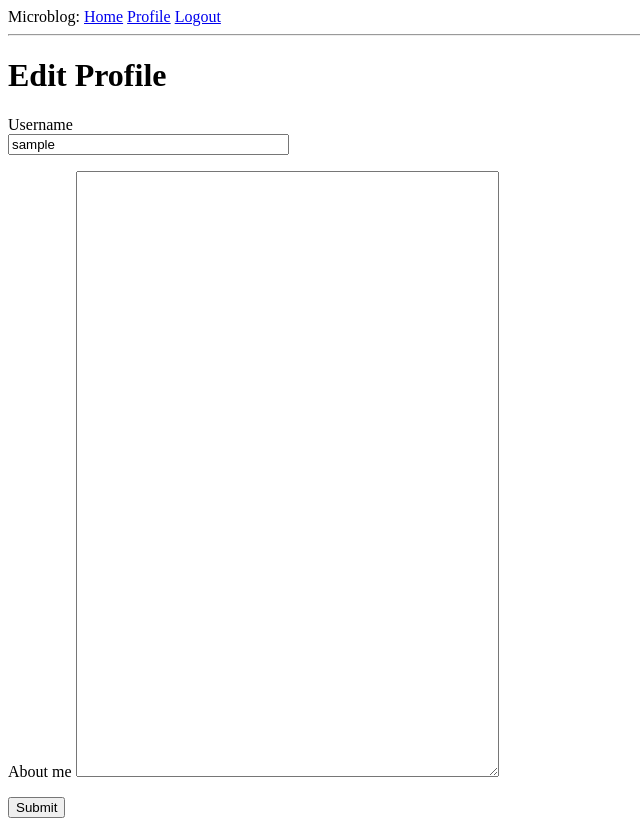
After one commit to kudeh/microblog, a Flask app: page /edit_profile in a window 1280 px wide. The commit adds this page. Shown: the whole page, without its empty margins (0-640 px from the left). Run offline with Flask 2, Linux system fonts and the light colour scheme; the visitor is signed in with stand-in values (Sample User, id 1); data comes from the database, SQL or seed files in the repository; both versions use the stored data as it was after the commit.

Commit message:
added user profile logic and view

```diff
--- a/app/forms.py
+++ b/app/forms.py
@@ -1,6 +1,6 @@
 from flask_wtf import FlaskForm
-from wtforms import StringField, PasswordField, BooleanField, SubmitField
-from wtforms.validators import DataRequired, ValidationError, Email, EqualTo
+from wtforms import StringField, PasswordField, BooleanField, SubmitField, TextAreaField
+from wtforms.validators import DataRequired, ValidationError, Email, EqualTo, Length
 from app.models import User
 
 
@@ -27,3 +27,9 @@ class RegistrationForm(FlaskForm):
         user = User.query.filter_by(email=email.data).first()
         if user is not None:
             raise ValidationError('Please use a different email address.')
+
+
+class EditProfileForm(FlaskForm):
+    username = StringField('Username', validators=[DataRequired()])
+    about_me = TextAreaField('About me', validators=[Length(min=0, max=140)])
+    submit = SubmitField('Submit')
--- a/app/models.py
+++ b/app/models.py
@@ -3,6 +3,7 @@ from datetime import datetime
 from app import db
 from flask_login import UserMixin
 from app import login
+from hashlib import md5
 
 
 @login.user_loader
@@ -15,6 +16,8 @@ class User(UserMixin, db.Model):
     username = db.Column(db.String(64), index=True, unique=True)
     email = db.Column(db.String(120), index=True, unique=True)
     password_hash = db.Column(db.String(128))
+    about_me = db.Column(db.String(140))
+    last_seen = db.Column(db.DateTime, default=datetime.utcnow)
     posts = db.relationship('Post', backref='author', lazy='dynamic')
 
     def __repr__(self):
@@ -26,6 +29,10 @@ class User(UserMixin, db.Model):
     def check_password(self, password):
         return check_password_hash(self.password_hash, password)
 
+    def avatar(self, size):
+        digest = md5(self.email.lower().encode('utf-8')).hexdigest()
+        return 'https://www.gravatar.com/avatar/{}?d=identicon&s={}'.format(digest, size)
+
 
 class Post(db.Model):
     id = db.Column(db.Integer, primary_key=True)
--- a/app/routes.py
+++ b/app/routes.py
@@ -1,3 +1,5 @@
+from datetime import datetime
+
 from flask import render_template, flash, redirect, url_for
 from flask import request
 
@@ -5,12 +7,21 @@ from flask import request
 from app import app
 from app import db
 
-from app.forms import LoginForm, RegistrationForm
+
 from flask_login import current_user, login_user, logout_user
-from app.models import User
 from flask_login import login_required
 from werkzeug.urls import url_parse
 
+from app.models import User
+from app.forms import LoginForm, RegistrationForm, EditProfileForm
+
+
+
+@app.before_request
+def before_request():
+    if current_user.is_authenticated:
+        current_user.last_seen = datetime.utcnow()
+        db.session.commit()
 
 @app.route('/')
 @app.route('/index')
@@ -67,3 +78,30 @@ def register():
         flash('Congratulations, you are now a registered user!')
         return redirect(url_for('login'))
     return render_template('register.html', title='Register', form=form)
+
+
+@app.route('/user/<username>')
+@login_required
+def user(username):
+    user = User.query.filter_by(username=username).first_or_404()
+    posts = [
+        {'author': user, 'body': 'Test post #1'},
+        {'author': user, 'body': 'Test post #2'}
+    ]
+    return render_template('user.html', user=user, posts=posts)
+
+
+@app.route('/edit_profile', methods=['GET', 'POST'])
+@login_required
+def edit_profile():
+    form = EditProfileForm()
+    if form.validate_on_submit():
+        current_user.username = form.username.data
+        current_user.about_me = form.about_me.data
+        db.session.commit()
+        flash('Your changes have been saved.')
+        return redirect(url_for('edit_profile'))
+    elif request.method == 'GET':
+        form.username.data = current_user.username
+        form.about_me.data = current_user.about_me
+    return render_template('edit_profile.html', title='Edit Profile', form=form)
--- /dev/null
+++ b/app/templates/_post.html
@@ -0,0 +1,6 @@
+<table>
+    <tr valign="top">
+        <td><img src="{{ post.author.avatar(36) }}" alt="user avatar"></td>
+        <td>{{ post.author.username }} says:<br>{{ post.body }}</td>
+    </tr>
+</table>
--- a/app/templates/base.html
+++ b/app/templates/base.html
@@ -12,6 +12,7 @@
             {% if current_user.is_anonymous %}
             <a href="{{ url_for('login') }}">Login</a>
             {% else %}
+            <a href="{{ url_for('user', username=current_user.username) }}">Profile</a>
             <a href="{{ url_for('logout') }}">Logout</a>
             {% endif %}
         </div>
--- /dev/null
+++ b/app/templates/edit_profile.html
@@ -0,0 +1,23 @@
+{% extends "base.html" %}
+
+{% block content %}
+    <h1>Edit Profile</h1>
+    <form action="" method="post">
+        {{ form.hidden_tag() }}
+        <p>
+            {{ form.username.label }}<br>
+            {{ form.username(size=32) }}<br>
+            {% for error in form.username.errors %}
+            <span style="color: red;">[{{ error }}]</span>
+            {% endfor %}
+        </p>
+        <p>
+            {{ form.about_me.label }}
+            {{ form.about_me(cols=50, rows=40) }}
+            {% for error in form.about_me.errors %}
+            <span style="color: red;">[{{ error }}]</span>
+            {% endfor %}
+        </p>
+        <p>{{ form.submit() }}</p>
+    </form>
+{% endblock %}
```
Also changed, not shown: app/templates/user.html (added, +21 -0 lines), migrations/versions/dd3a03dea8e1_new_fields_in_user_model.py (added, +30 -0 lines), app.db.
